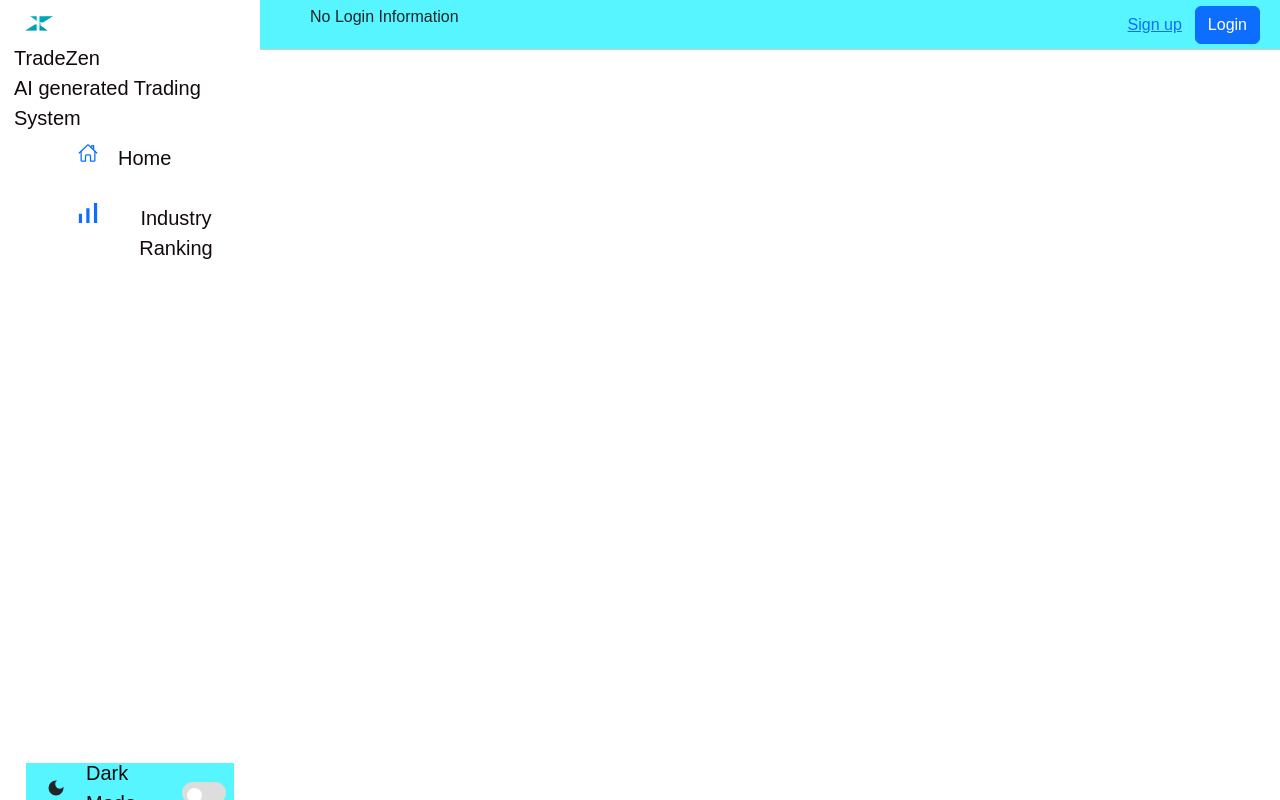
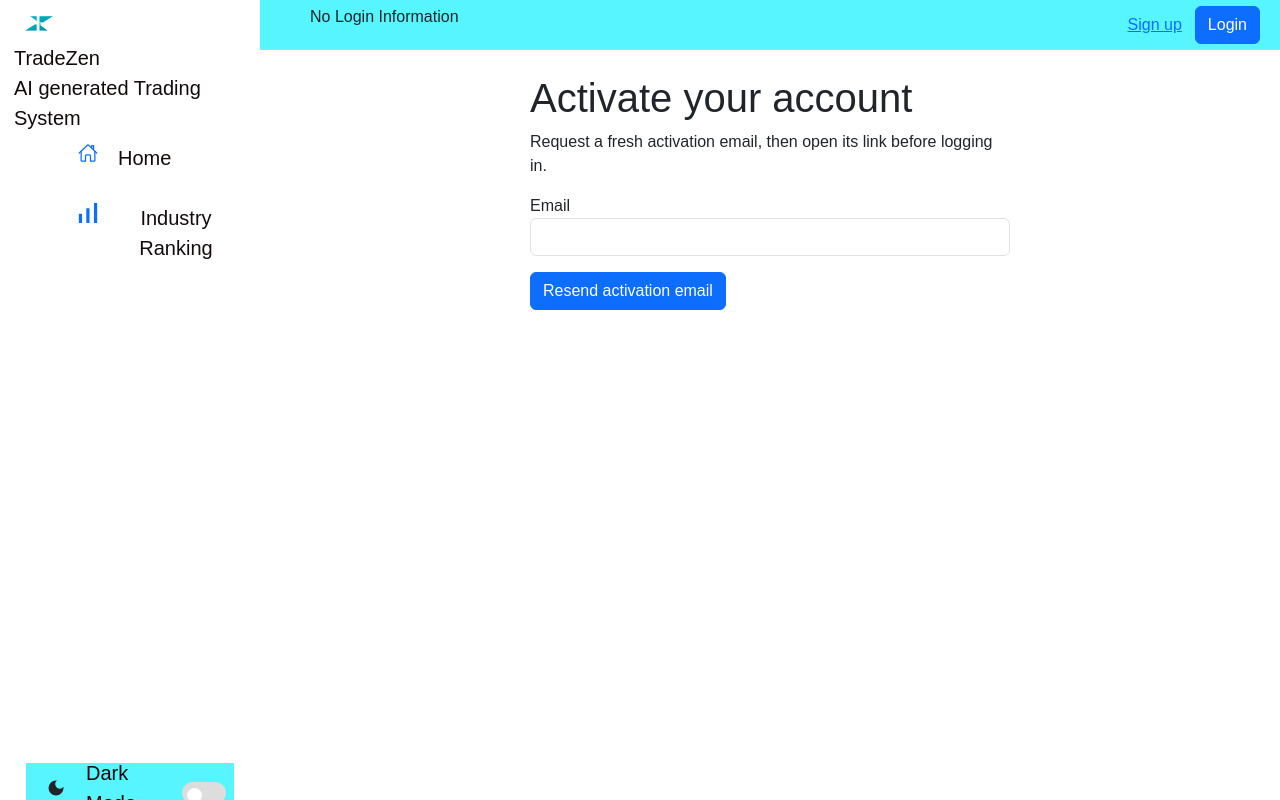
Before and after one commit to tusharkoley/trading-app-frontend, a React (Vite) app: page /resend-activation in a window 1280 px wide. Built offline with nearby package versions, Linux system fonts and the light colour scheme; no server answers.

Commit message:
fix the activation link

```diff
--- a/src/App.jsx
+++ b/src/App.jsx
@@ -18,6 +18,7 @@ import Home from "./pages/Home";
 import Login from "./pages/Login";
 import Signup from "./pages/Signup";
 import PasswordReset from "./pages/PasswordReset";
+import ResendActivation from "./pages/ResendActivation";
 
 import StockDetails from "./pages/Home/StockDetails";
 import LiveTrading from "./pages/LiveTrading";
@@ -178,6 +179,13 @@ function App() {
                     >
                       {loginError ? "Trouble signing in? Reset your password" : "Forgot your password?"}
                     </Link>
+                    <Link
+                      className="mt-3"
+                      to={`/resend-activation?email=${encodeURIComponent(email)}`}
+                      onClick={() => setIsLoginModalOpen(false)}
+                    >
+                      Resend activation email
+                    </Link>
                   </div>
                 </div>
               )}
@@ -188,6 +196,7 @@ function App() {
             <Routes>
               <Route path="/" element={<Home />} />
               <Route path="/signup" element={<Signup />} />
+              <Route path="/resend-activation" element={<ResendActivation />} />
               <Route path="/forgot-password" element={<PasswordReset key="request" />} />
               <Route path="/reset-password/:uid/:token" element={<PasswordReset key="confirm" />} />
               <Route path="/stockDetails/:id" element={<StockDetails />} />
--- /dev/null
+++ b/src/pages/ResendActivation.jsx
@@ -0,0 +1,50 @@
+import { useState } from "react";
+import { useSearchParams } from "react-router-dom";
+import axios from "axios";
+import ServerURL from "../data/config";
+
+export default function ResendActivation() {
+  const [search] = useSearchParams();
+  const [pending, setPending] = useState(false);
+  const [message, setMessage] = useState("");
+  const [error, setError] = useState("");
+
+  async function submit(event) {
+    event.preventDefault();
+    if (pending) return;
+    const email = new FormData(event.currentTarget).get("email").trim();
+    setPending(true);
+    setError("");
+    setMessage("");
+    try {
+      const response = await axios.post(`${ServerURL}/users/resend-activation/`, { email });
+      setMessage(response.data.message);
+    } catch (err) {
+      const body = err.response?.data;
+      setError(body && typeof body === "object"
+        ? Object.values(body).flat().join(" ")
+        : "Unable to send the activation email. Please try again later.");
+    } finally {
+      setPending(false);
+    }
+  }
+
+  return (
+    <section className="mx-auto py-4" style={{ maxWidth: 480 }}>
+      <h1>Activate your account</h1>
+      <p>Request a fresh activation email, then open its link before logging in.</p>
+      {message && <p role="status">{message}</p>}
+      {error && <p className="error-message" role="alert">{error}</p>}
+      <form onSubmit={submit}>
+        <fieldset disabled={pending}>
+          <label className="d-block mb-3">Email
+            <input className="form-control" type="email" name="email" defaultValue={search.get("email") || ""} autoComplete="email" required />
+          </label>
+          <button className="btn btn-primary" type="submit">
+            {pending ? "Sending…" : "Resend activation email"}
+          </button>
+        </fieldset>
+      </form>
+    </section>
+  );
+}
```
